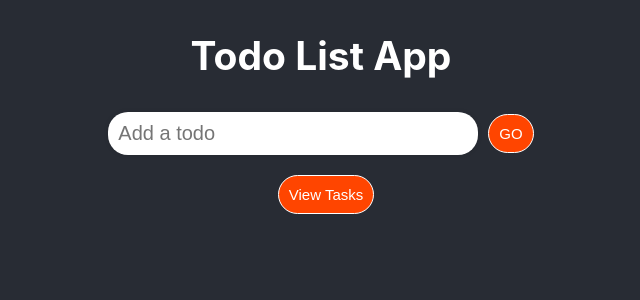
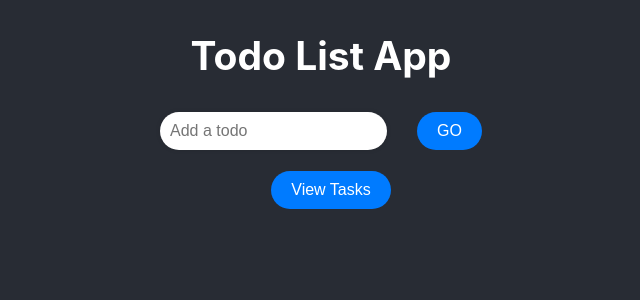
Before and after one commit to Arunendra1/ToDo-List, a React (Create React App) app: page / in a window 1280 px wide. Shown: the top 300 px of the page, without its empty margins (319-959 px from the left). Built offline with nearby package versions, Linux system fonts and the light colour scheme.

Commit message:
Update TaskList.css

```diff
--- a/src/component/TaskList.css
+++ b/src/component/TaskList.css
@@ -1,32 +1,44 @@
-/* TaskList.css */
-
-.allTodo {
-    list-style-type: none;
-    padding: 0;
+form {
+  display: flex;
+  flex-direction: column;
+  align-items: center;
+  margin-bottom: 20px;
 }
 
-  .singleTodo {
-    display: flex;
-    align-items: center;
+input {
+  width: 90%;
+  max-width: 400px;
+  padding: 10px;
+  border-radius: 20px;
+  border: none;
+  font-size: 16px;
+  box-shadow: 0 0 5px rgba(0, 0, 0, 0.1);
   margin-bottom: 10px;
 }
 
-  .todoText {
-    flex-grow: 1;
-    font-size: 18px;
-  }
-
 button {
-    padding: 10px;
+  padding: 10px 20px;
   border-radius: 25px;
+  font-size: 16px;
+  border: none;
+  background-color: #007bff;
   color: white;
-    border: 1px solid white;
-    background-color: orangered;
   cursor: pointer;
   transition: background-color 0.3s ease;
-    margin-left: 10px;
 }
 
 button:hover {
-    background-color: red;
+  background-color: #0056b3;
 }
+
+@media (min-width: 601px) {
+  form {
+    flex-direction: row;
+    justify-content: center;
+  }
+
+  input {
+    margin-bottom: 0;
+    margin-right: 10px;
+  }
+}
```
Lines whose indentation alone changed are shown as unchanged.
